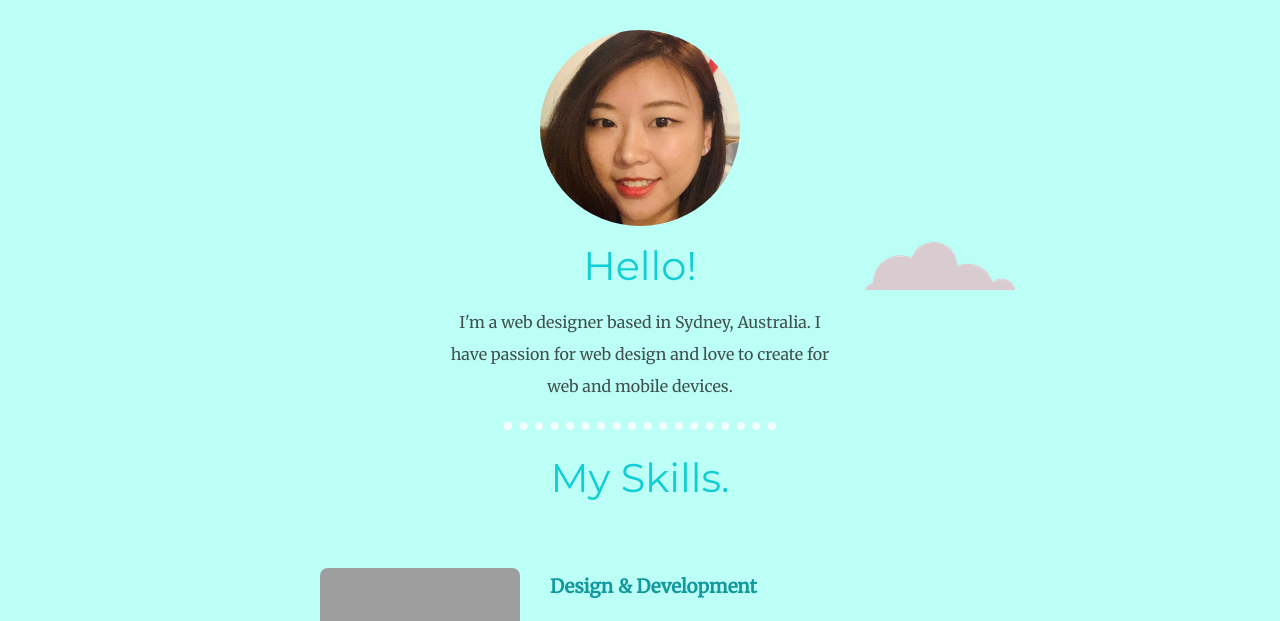
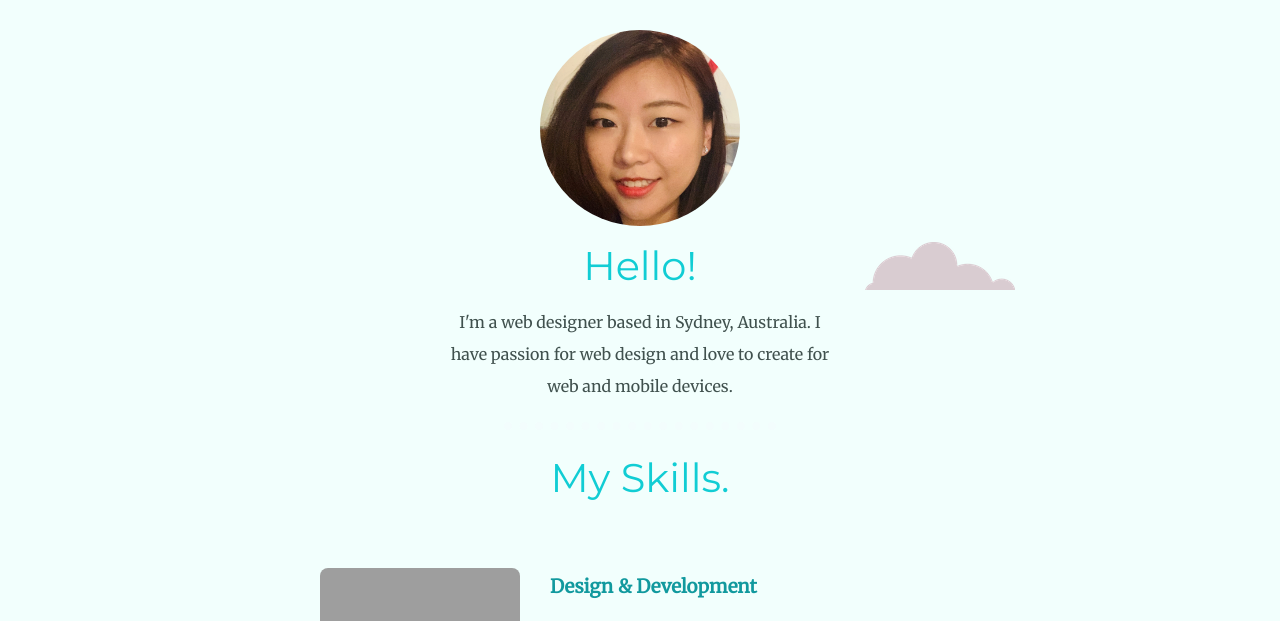
Before and after one commit to MengZhiAnHunQu/profile-blue, a plain HTML site: page index.html in a window 1280 px wide. Shown: the part 498-1119 px from the top of the page. Drawn offline with Linux system fonts and the light colour scheme; grey boxes are pictures that could not be loaded.

Commit message:
changing bg color

```diff
--- a/styles.css
+++ b/styles.css
@@ -77,7 +77,7 @@ p {
   opacity: 100%;
 }
 .middle-container {
-  background-color: #bbfff6;
+  background-color: #f2fffd;
   padding-top: 30px;
 }
 .bottom-container {
```
